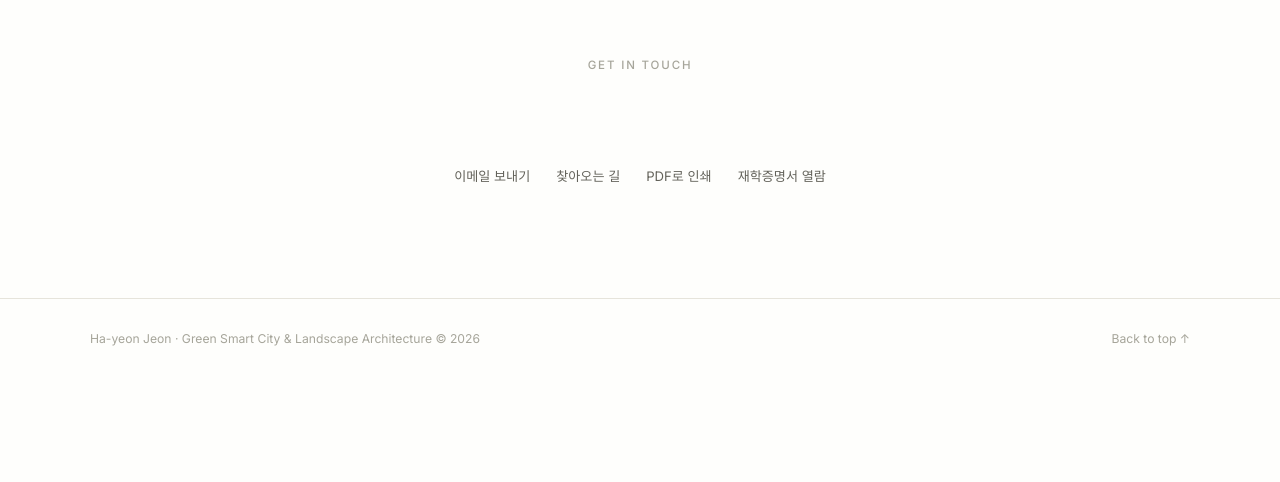
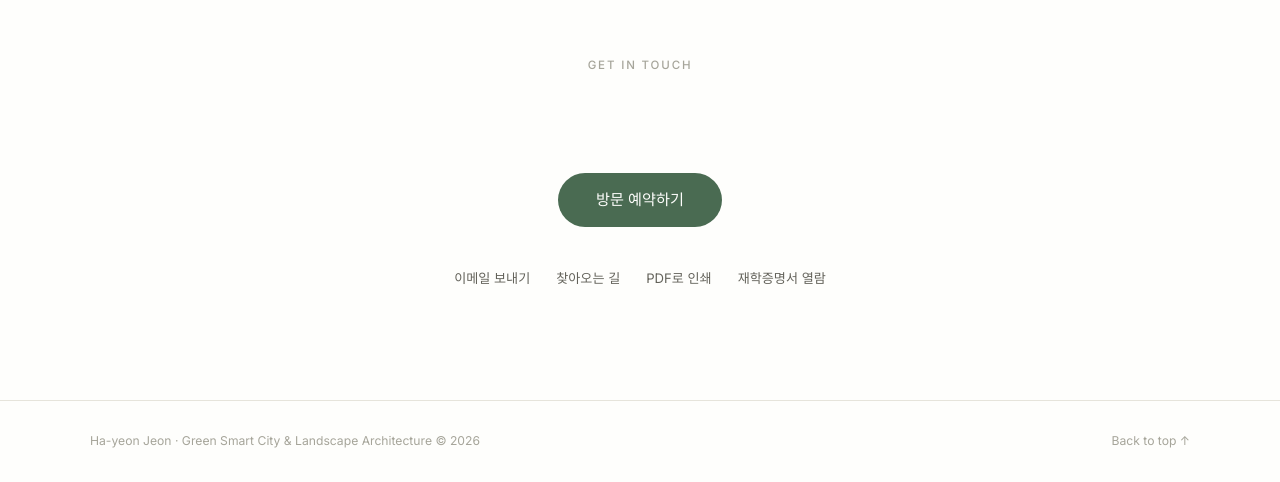
Before and after one commit to hayeon050705/hayeon-portfolio, a website: page frontend/index.html in a window 1280 px wide. Shown: the part 2851-3333 px from the top of the page. Before the commit the page ends 3231 px from the top, so only its background shows below. Drawn offline with nearby package versions, Linux system fonts and the light colour scheme; no server answers; a web font is replaced by a local one.

Commit message:
Add visit reservation button to the main page contact section
Co-Authored-By: Claude Sonnet 5.5 <noreply@anthropic.com>

```diff
--- a/frontend/index.html
+++ b/frontend/index.html
@@ -130,6 +130,8 @@
       </div>
       <p class="contact-hint" id="contact-hint"></p>
 
+      <a class="contact-reserve" href="reserve.html">방문 예약하기</a>
+
       <p class="contact-info-line" id="contact-info-line"><!-- populated from /api/profile --></p>
 
       <div class="contact-links">
--- a/frontend/style.css
+++ b/frontend/style.css
@@ -283,6 +283,13 @@ section { padding: 110px 0; }
 }
 .contact-email:hover { color: var(--sage); border-color: var(--sage); }
 .contact-hint { margin-top: 18px; font-size: 0.82rem; color: var(--ink-faint); }
+.contact-reserve {
+  display: inline-block; margin-top: 30px; padding: 14px 38px;
+  font-size: 0.95rem; font-weight: 500;
+  color: var(--bg); background: var(--sage); border-radius: 999px;
+  transition: background 0.2s, transform 0.2s var(--ease);
+}
+.contact-reserve:hover { background: var(--ink); transform: translateY(-2px); }
 .contact-info-line { margin-top: 40px; font-size: 0.86rem; color: var(--ink-soft); }
 .contact-info-line span:not(:last-child)::after { content: '—'; margin: 0 12px; color: var(--line); }
 .contact-links { margin-top: 34px; display: flex; justify-content: center; gap: 26px; font-size: 0.82rem; flex-wrap: wrap; }
@@ -363,5 +370,5 @@ section { padding: 110px 0; }
   .award-badge { text-align: left; }
 }
 @media print {
-  .topnav, .wmodal, .wtoast, .work-filter, .scroll-cue, .contact-links { display: none !important; }
+  .topnav, .wmodal, .wtoast, .work-filter, .scroll-cue, .contact-links, .contact-reserve { display: none !important; }
 }
```
